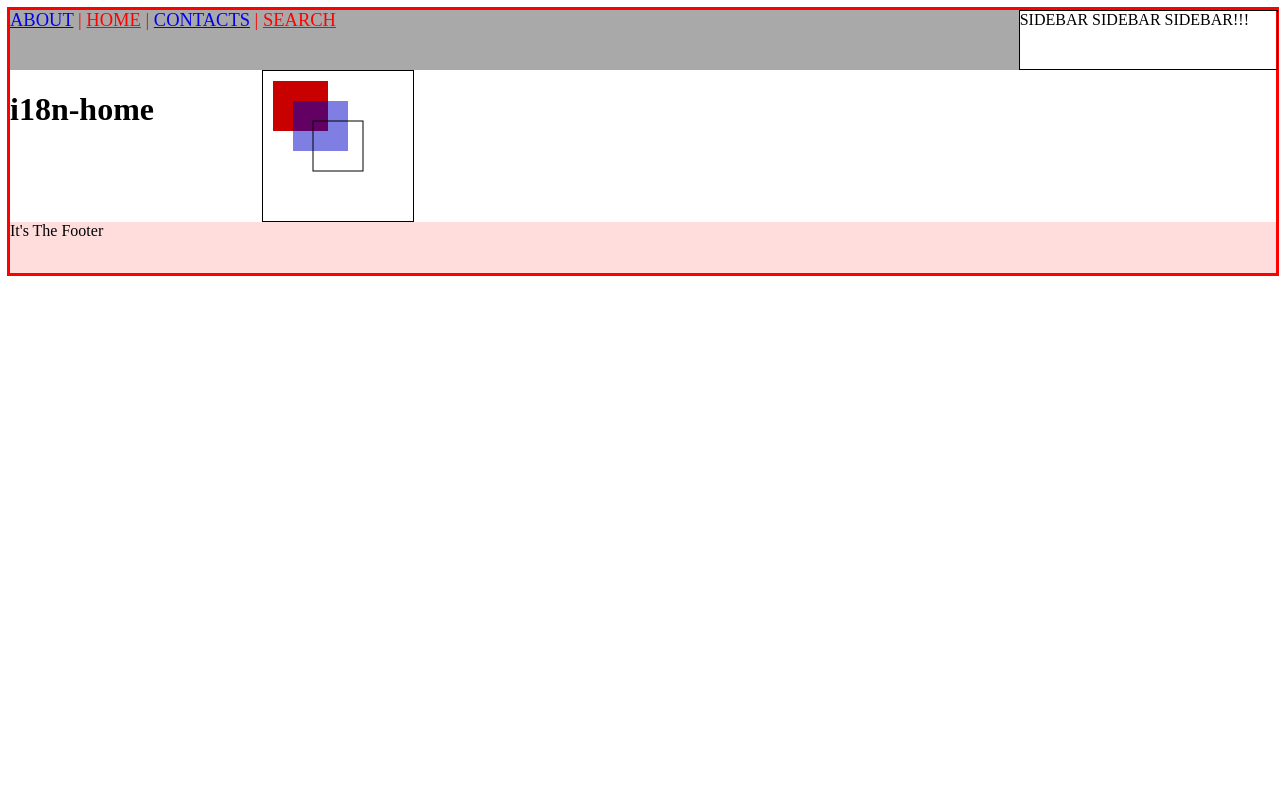
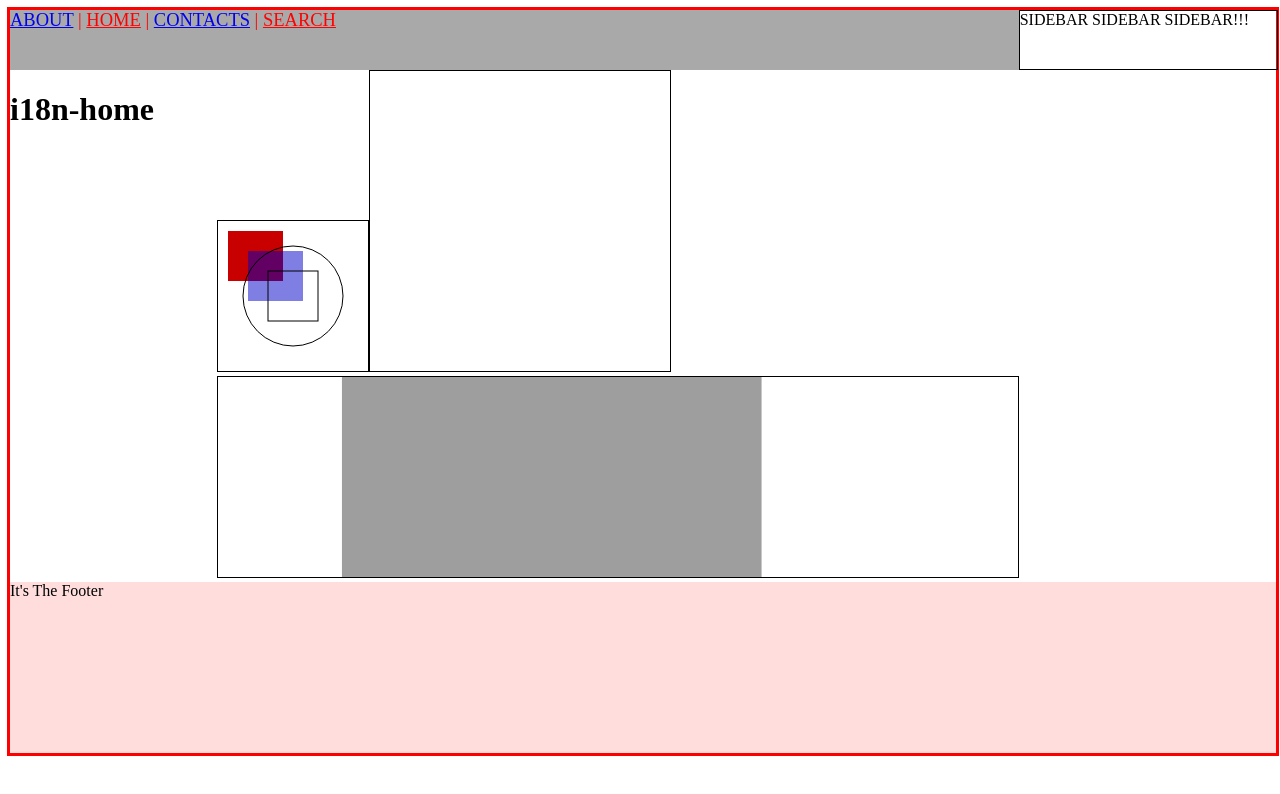
Before and after one commit to ostanioni/VuePlayground, a Vue app: page /#/ in a window 1280 px wide. Shown: the top 794 px of the page. Built offline with nearby package versions, Linux system fonts and the light colour scheme.

Commit message:
readme + canvas change

```diff
--- a/src/components/Canvas2D/cnvs.vue
+++ b/src/components/Canvas2D/cnvs.vue
@@ -1,5 +1,9 @@
 <template>
-  <canvas id="tutorial" width="150" height="150"></canvas>
+  <div>
+    <canvas id="tutorial" width="150" height="150"></canvas>
+    <canvas id="canvas1" width="300" height="300"></canvas>
+    <canvas id="canvas" width="800" height="200"></canvas>
+  </div>
 </template>
 <script>
 export default {
@@ -25,6 +29,117 @@ export default {
         ctx.fillRect (30, 30, 55, 50);
 
         ctx.strokeRect(50,50,50,50);
+
+        ctx.beginPath();
+        ctx.arc(75,75,50,0,Math.PI*2,true); // Внешняя окружность
+        ctx.stroke();
+/*
+        var sun = new Image();
+var moon = new Image();
+var earth = new Image();
+function init(){
+  sun.src = 'https://mdn.mozillademos.org/files/1456/Canvas_sun.png';
+  moon.src = 'https://mdn.mozillademos.org/files/1443/Canvas_moon.png';
+  earth.src = 'https://mdn.mozillademos.org/files/1429/Canvas_earth.png';
+  window.requestAnimationFrame(draw);
+}
+
+function draw() {
+  var ctx = document.getElementById('canvas1ы').getContext('2d');
+
+  ctx.globalCompositeOperation = 'destination-over';
+  ctx.clearRect(0,0,300,300); // clear canvas
+
+  ctx.fillStyle = 'rgba(0,0,0,0.4)';
+  ctx.strokeStyle = 'rgba(0,153,255,0.4)';
+  ctx.save();
+  ctx.translate(150,150);
+
+  // Earth
+  var time = new Date();
+  ctx.rotate( ((2*Math.PI)/60)*time.getSeconds() + ((2*Math.PI)/60000)*time.getMilliseconds() );
+  ctx.translate(105,0);
+  ctx.fillRect(0,-12,50,24); // Shadow
+  ctx.drawImage(earth,-12,-12);
+
+  // Moon
+  ctx.save();
+  ctx.rotate( ((2*Math.PI)/6)*time.getSeconds() + ((2*Math.PI)/6000)*time.getMilliseconds() );
+  ctx.translate(0,28.5);
+  ctx.drawImage(moon,-3.5,-3.5);
+  ctx.restore();
+
+  ctx.restore();
+
+  ctx.beginPath();
+  ctx.arc(150,150,105,0,Math.PI*2,false); // Earth orbit
+  ctx.stroke();
+
+  ctx.drawImage(sun,0,0,300,300);
+
+  window.requestAnimationFrame(draw);
+}
+
+init();
+*/
+var img = new Image();
+
+// User Variables - customize these to change the image being scrolled, its
+// direction, and the speed.
+
+img.src = 'https://mdn.mozillademos.org/files/4553/Capitan_Meadows,_Yosemite_National_Park.jpg';
+var CanvasXSize = 800;
+var CanvasYSize = 200;
+var speed = 30; //lower is faster
+var scale = 1.05;
+var y = -4.5; //vertical offset
+
+// Main program
+
+var dx = 0.75;
+var imgW;
+var imgH;
+var x = 0;
+var clearX;
+var clearY;
+var ctx;
+
+img.onload = function() {
+    imgW = img.width*scale;
+    imgH = img.height*scale;
+    if (imgW > CanvasXSize) { x = CanvasXSize-imgW; } // image larger than canvas
+    if (imgW > CanvasXSize) { clearX = imgW; } // image larger than canvas
+    else { clearX = CanvasXSize; }
+    if (imgH > CanvasYSize) { clearY = imgH; } // image larger than canvas
+    else { clearY = CanvasYSize; }
+    //Get Canvas Element
+    ctx = document.getElementById('canvas').getContext('2d');
+    //Set Refresh Rate
+    return setInterval(draw, speed);
+}
+
+function draw() {
+    //Clear Canvas
+    ctx.clearRect(0,0,clearX,clearY);
+    //If image is <= Canvas Size
+    if (imgW <= CanvasXSize) {
+        //reset, start from beginning
+        if (x > (CanvasXSize)) { x = 0; }
+        //draw aditional image
+        if (x > (CanvasXSize-imgW)) { ctx.drawImage(img,x-CanvasXSize+1,y,imgW,imgH); }
+    }
+    //If image is > Canvas Size
+    else {
+        //reset, start from beginning
+        if (x > (CanvasXSize)) { x = CanvasXSize-imgW; }
+        //draw aditional image
+        if (x > (CanvasXSize-imgW)) { ctx.drawImage(img,x-imgW+1,y,imgW,imgH); }
+    }
+    //draw image
+    ctx.drawImage(img,x,y,imgW,imgH);
+    //amount to move
+    x += dx;
+}
       } else {
       // canvas-unsupported code here
       }
```
Also changed, not shown: 1 other file (tests, documents, lock files or other folders).
